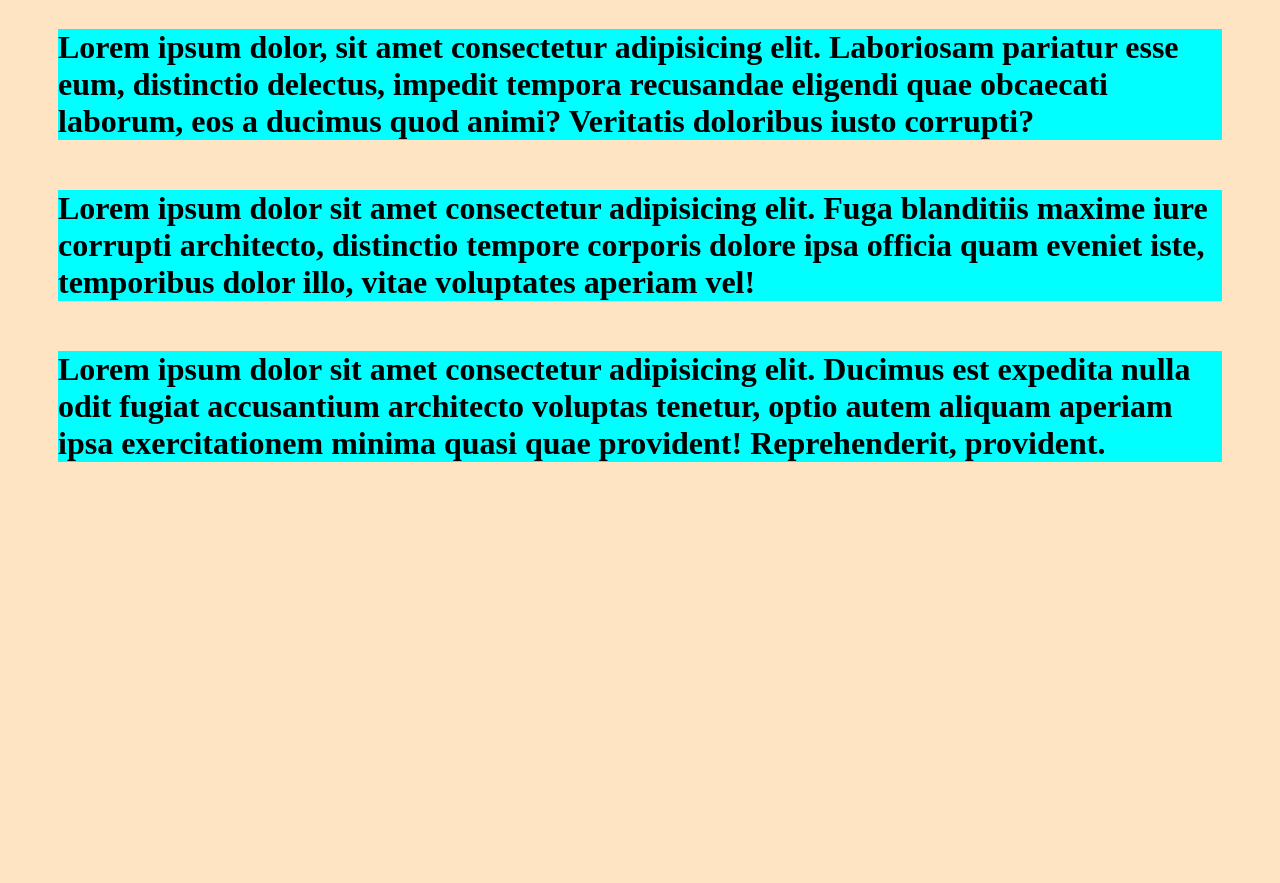
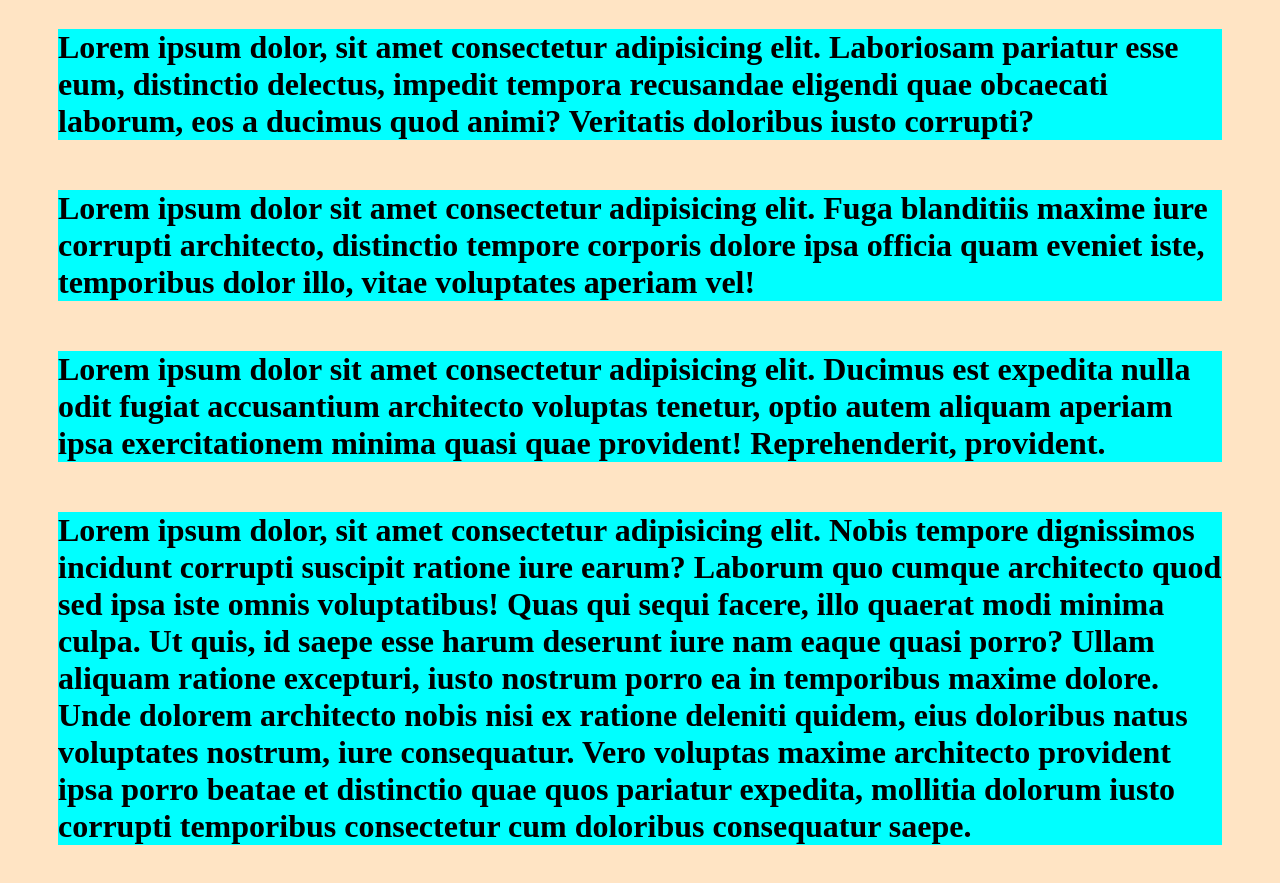
Before and after one commit to AliHussienPrograming/MyProject, a plain HTML site: page index.html in a window 1280 px wide. Shown: the part 195-1078 px from the top of the page. Before the commit the page ends 800 px from the top, so only its background shows below. Drawn offline with Linux system fonts and the light colour scheme.

Commit message:
This New Update

```diff
--- a/index.html
+++ b/index.html
@@ -13,5 +13,6 @@
     <h1>Lorem ipsum dolor, sit amet consectetur adipisicing elit. Laboriosam pariatur esse eum, distinctio delectus, impedit tempora recusandae eligendi quae obcaecati laborum, eos a ducimus quod animi? Veritatis doloribus iusto corrupti? </h1>
     <h1>Lorem ipsum dolor sit amet consectetur adipisicing elit. Fuga blanditiis maxime iure corrupti architecto, distinctio tempore corporis dolore ipsa officia quam eveniet iste, temporibus dolor illo, vitae voluptates aperiam vel!</h1>
     <h1>Lorem ipsum dolor sit amet consectetur adipisicing elit. Ducimus est expedita nulla odit fugiat accusantium architecto voluptas tenetur, optio autem aliquam aperiam ipsa exercitationem minima quasi quae provident! Reprehenderit, provident.</h1>
+    <h1>Lorem ipsum dolor, sit amet consectetur adipisicing elit. Nobis tempore dignissimos incidunt corrupti suscipit ratione iure earum? Laborum quo cumque architecto quod sed ipsa iste omnis voluptatibus! Quas qui sequi facere, illo quaerat modi minima culpa. Ut quis, id saepe esse harum deserunt iure nam eaque quasi porro? Ullam aliquam ratione excepturi, iusto nostrum porro ea in temporibus maxime dolore. Unde dolorem architecto nobis nisi ex ratione deleniti quidem, eius doloribus natus voluptates nostrum, iure consequatur. Vero voluptas maxime architecto provident ipsa porro beatae et distinctio quae quos pariatur expedita, mollitia dolorum iusto corrupti temporibus consectetur cum doloribus consequatur saepe.</h1>
 </body>
 </html>
```
